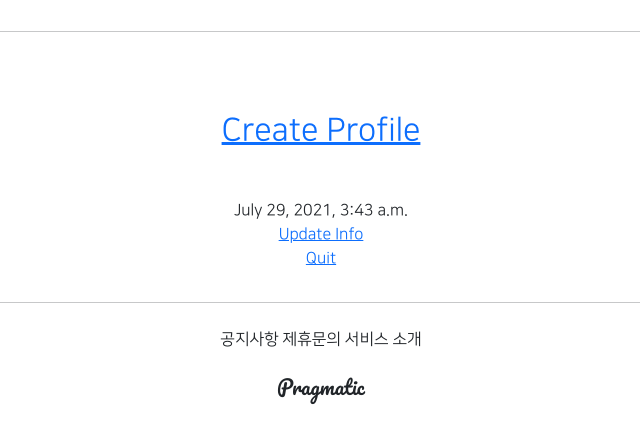
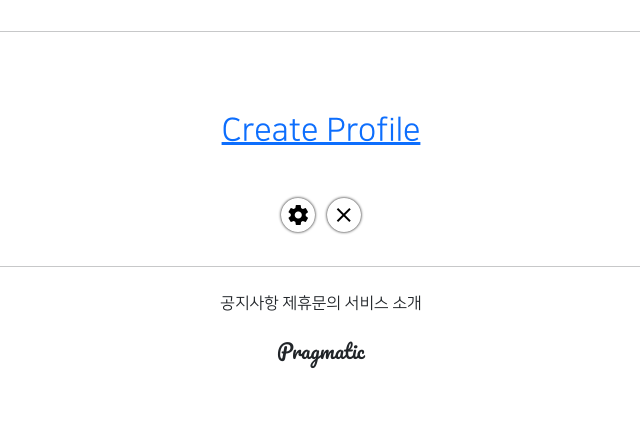
Before and after one commit to ClearRoot/djangoStartProject, a Django app: template accounts/templates/accounts/detail.html in a window 1280 px wide. Shown: the part 137-580 px from the top of the page, without its empty margins (319-959 px from the left). Run offline with Django 3.2, Linux system fonts and the light colour scheme; the template is opened without the code that fills it: values that come from a table or form of the project are taken from there, others are empty; the visitor is signed in with stand-in values (Sample User, id 1); data comes from the database, SQL or seed files in the repository; parts of the project's set-up code (start-up, migrations or seed data) failed here and were passed over; some libraries are stand-ins or nearby versions.

Commit message:
7/29 class_6 commit 4

```diff
--- a/accounts/templates/accounts/detail.html
+++ b/accounts/templates/accounts/detail.html
@@ -27,21 +27,18 @@
                 </h2>
             {% endif %}
         </div>
-        <div>
-            {{ target_user.date_joined }}
-        </div>
 
         {% if user == target_user %}
-        <div>
-            <a href="{% url 'accounts:update' pk=target_user.pk %}">
-                Update Info
-            </a>
-        </div>
-        <div>
-            <a href="{% url 'accounts:delete' pk=target_user.pk %}">
-                Quit
-            </a>
-        </div>
+            <div>
+                <a href="{% url 'accounts:update' pk=target_user.pk %}"
+                   class="material-icons round_button mx-1">
+                    settings
+                </a>
+                <a href="{% url 'accounts:delete' pk=target_user.pk %}"
+                   class="material-icons round_button mx-1">
+                    close
+                </a>
+            </div>
         {% endif %}
     </div>
 
```
